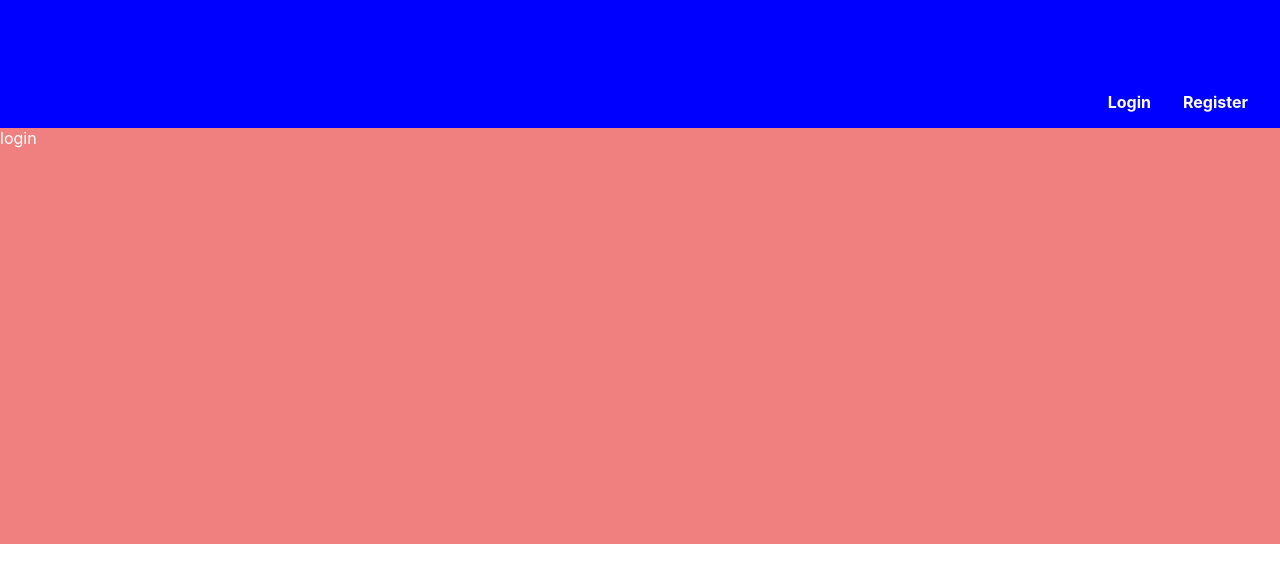
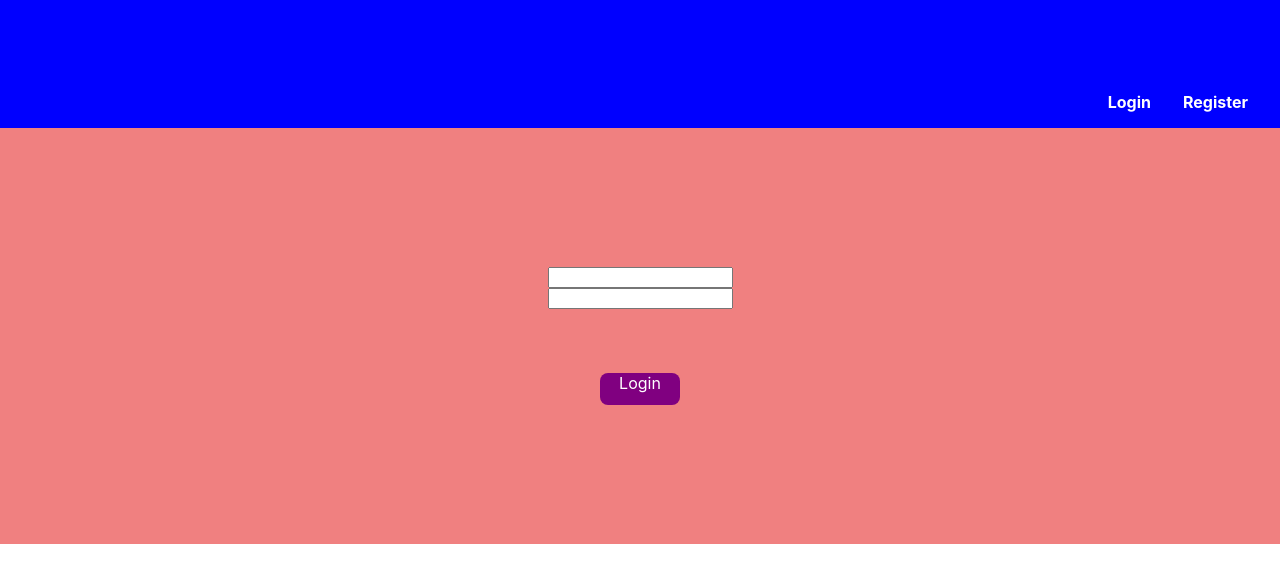
Before and after one commit to GeeksHubsAcademy/loginFilmsBCN0522FSD, a React (Create React App) app: page /login in a window 1280 px wide. Shown: the top 582 px of the page. Built offline with nearby package versions, Linux system fonts and the light colour scheme.

Commit message:
Decodificación del Token correcta. Login funcional

```diff
--- a/package.json
+++ b/package.json
@@ -7,6 +7,7 @@
     "@testing-library/react": "^13.3.0",
     "@testing-library/user-event": "^13.5.0",
     "axios": "^0.27.2",
+    "jwt-decode": "^3.1.2",
     "react": "^18.2.0",
     "react-dom": "^18.2.0",
     "react-router-dom": "^6.3.0",
--- a/src/containers/Login/Login.css
+++ b/src/containers/Login/Login.css
@@ -8,4 +8,18 @@
     color: white;
 
     display: flex;
+    flex-direction: column;
+    align-items: center;
+    justify-content: center;
 }
+
+.sendButton {
+    height: 2em;
+    width: 5em;
+
+    background-color: purple;
+    color: white;
+
+    margin-top: 4em;
+    border-radius: 0.5em;
+}
--- a/src/containers/Login/Login.jsx
+++ b/src/containers/Login/Login.jsx
@@ -1,12 +1,85 @@
 
 
-import React from 'react';
+import React, {useState, useEffect} from 'react';
 import './Login.css';
+import {useNavigate} from 'react-router-dom';
+import axios from 'axios';
+import jwt from 'jwt-decode';
 
 const Login = () => {
+
+    //Hooks
+    const [credentials, setCredentials] = useState({email:'',password:''});
+    const [msgError, setMsgError] = useState("");
+
+    //Variables
+    let navigate = useNavigate();
+
+    //Handlers
+    const updateCredentials = (e) => {
+        setCredentials({...credentials, [e.target.name]: e.target.value})
+    }
+
+
+    //Funciones de estado
+    useEffect(()=>{
+        //Comprobamos si poseemos token...
+
+        if(localStorage.getItem("token")){
+            navigate("/");
+        };
+    },[]);
+
+    //Funciones
+    const logeame = async () => {
+
+        //Primero compruebo que los campos sean correctos
+
+        //Genero el body que enviaré al backend
+
+        let body = {
+            email : credentials.email,
+            password: credentials.password
+        };
+
+        //Dentro de try catch procedo a ejecutar el endpoint mediante axios
+
+        try {
+
+            let resultado = await axios.post("https://videoclub-proyecto5.herokuapp.com/api/auth/login",body);
+
+            // console.log(resultado.data.token);
+
+            //Una vez recibo el token, lo decodifico
+            let usuario = jwt(resultado.data.token);
+            let token = resultado.data.token;
+
+            console.log(usuario);
+            //En caso de tener redux implementado, ahora que el backend nos ha dado el token
+            //nosotros guardaríamos ese token en redux, pero como no lo tengo, lo guardaré en localStorage
+
+            //localStorage.setItem("token", resultado.data.token);
+
+            setTimeout(()=>{
+                navigate("/");
+            },2000)
+
+
+        } catch(error){
+            setMsgError(error.response.data.message);
+        }
+
+
+
+    };
+
      return (
          <div className='loginDesign'>
-            login
+            {/* <pre>{JSON.stringify(credentials, null,2)}</pre> */}
+            <input  type='email' name='email' title='email' onChange={updateCredentials} lenght='30'/>
+            <input  type='password'  name='password' title='password' onChange={updateCredentials} lenght='30'/>
+            <div className="sendButton" onClick={()=>logeame()}>Login</div>
+            <div>{msgError}</div>
          </div>
      )
 }
```
Also changed, not shown: 1 other file (tests, documents, lock files or other folders).
